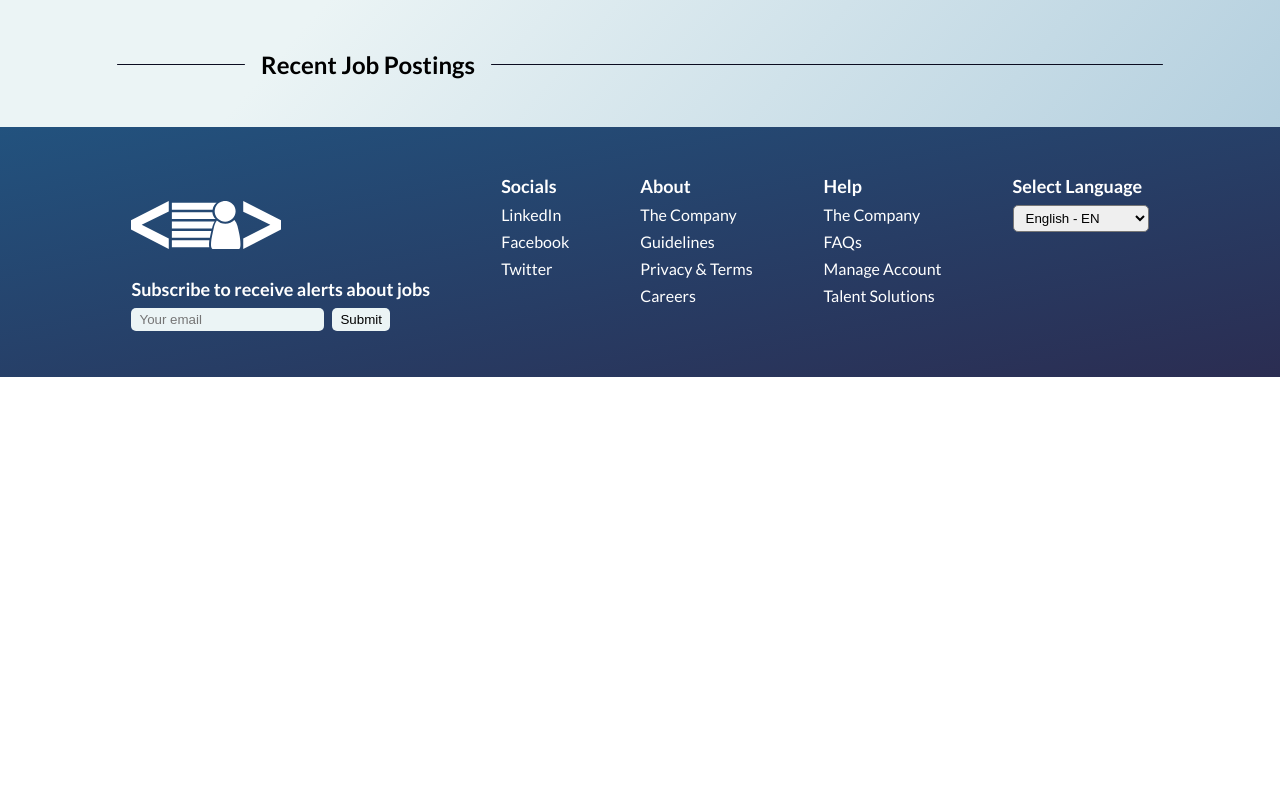
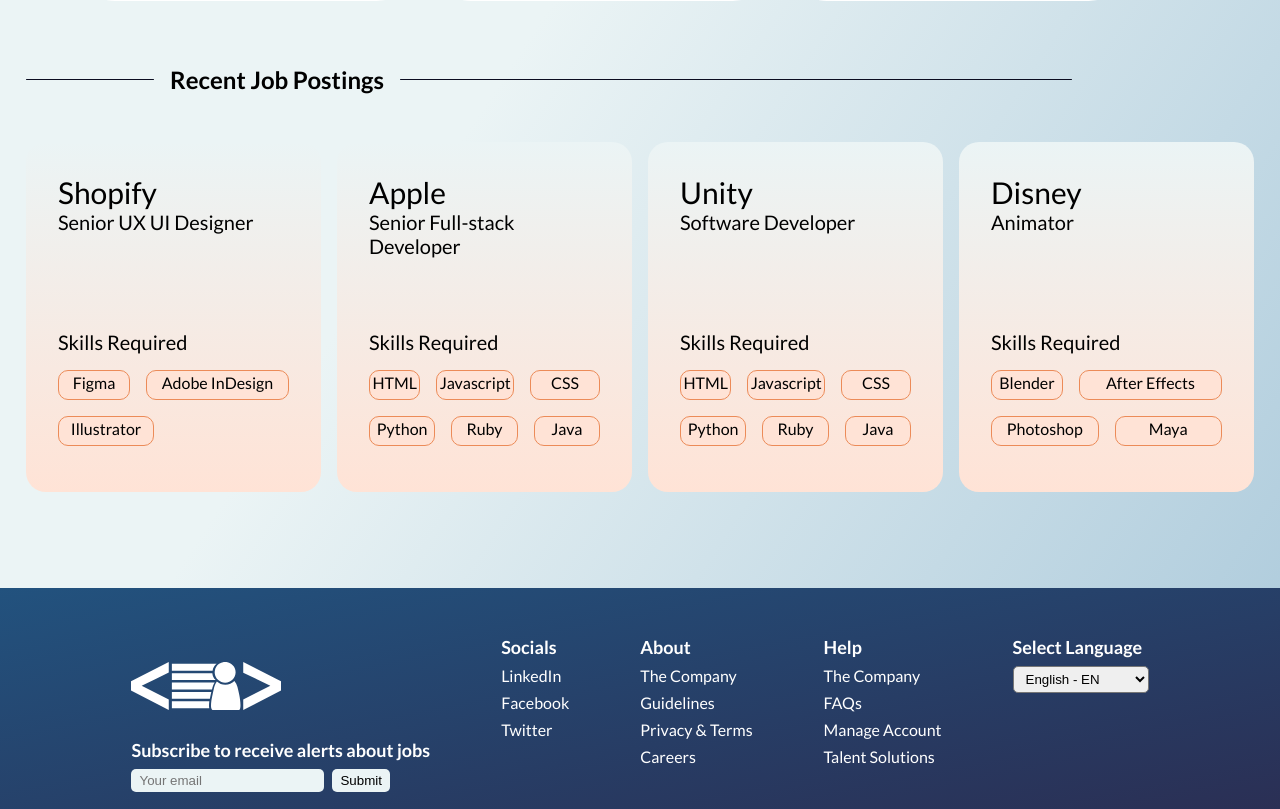
Before and after one commit to Mariessa-Pinto/hackthebreak2023, a Next.js app: page / in a window 1280 px wide. Shown: the part 1100-1909 px from the top of the page. Before the commit the page ends 1477 px from the top, so only its background shows below. Built offline with nearby package versions, Linux system fonts and the light colour scheme.

Commit message:
recent job postings done

```diff
--- a/components/Navbar/index.js
+++ b/components/Navbar/index.js
@@ -22,7 +22,7 @@
             </div>
             <div className={styles.buttonAndProfile}>
             <button className={styles.button}>Login</button>
-                <Link href={'@/pages/profile.js'}>
+                <Link href={'/profile'}>
                     <Image
                         src={'/imgs/profileIcon.png'}
                         alt={'profile icon'}
--- a/pages/index.js
+++ b/pages/index.js
@@ -142,7 +142,78 @@
             <h2>Recent Job Postings</h2>
             <div className={styles.bigLineTwo}></div>
           </div>
-          <div className={styles.cards}>
+          <div className={styles.allCards}>
+          <div className={styles.cardsOne}>
+            <div className={styles.topCard}>
+              <p className={styles.title}>Shopify</p>
+              <p className={styles.subtitle}>Senior UX UI Designer</p>
+            </div>
+            <div className={styles.bottomCard}>
+              <p className={styles.subtitle}>Skills Required</p>
+              <div className={styles.cardTopRow}>
+                <div className={styles.tagg}>Figma</div>
+                <div className={styles.taggTwo}>Adobe InDesign</div>
+              </div>
+                <div className={styles.taggThree}>Illustrator</div>
+            </div>
+          </div>
+          <div className={styles.cardsTwo}>
+            <div className={styles.topCardTwo}>
+              <p className={styles.title}>Apple</p>
+              <p className={styles.subtitle}>Senior Full-stack Developer</p>
+            </div>
+            <div className={styles.bottomCard}>
+              <p className={styles.subtitle}>Skills Required</p>
+              <div className={styles.cardTopRow}>
+                <div className={styles.tagg}>HTML</div>
+                <div className={styles.taggTwo}>Javascript</div>
+                <div className={styles.taggTwo}>CSS</div>
+              </div>
+              <div className={styles.cardTopRow}>
+                <div className={styles.taggTwo}>Python</div>
+                <div className={styles.taggTwo}>Ruby</div>
+                <div className={styles.taggTwo}>Java</div>
+              </div>
+            </div>
+          </div>
+          <div className={styles.cardsTwo}>
+            <div className={styles.topCard}>
+              <p className={styles.title}>Unity</p>
+              <p className={styles.subtitle}>Software Developer</p>
+            </div>
+            <div className={styles.bottomCard}>
+              <p className={styles.subtitle}>Skills Required</p>
+              <div className={styles.cardTopRow}>
+                <div className={styles.tagg}>HTML</div>
+                <div className={styles.taggTwo}>Javascript</div>
+                <div className={styles.taggTwo}>CSS</div>
+              </div>
+              <div className={styles.cardTopRow}>
+                 <div className={styles.taggTwo}>Python</div>
+                <div className={styles.taggTwo}>Ruby</div>
+                <div className={styles.taggTwo}>Java</div>
+              </div>
+            </div>
+          </div>
+          <div className={styles.cardsTwo}>
+            <div className={styles.topCard}>
+              <p className={styles.title}>Disney</p>
+              <p className={styles.subtitle}>Animator</p>
+            </div>
+            <div className={styles.bottomCard}>
+              <p className={styles.subtitle}>Skills Required</p>
+              <div className={styles.cardTopRow}>
+                <div className={styles.tagg}>Blender</div>
+                <div className={styles.taggTwo}>After Effects</div>
+              </div>
+              <div className={styles.cardTopRow}>
+                <div className={styles.taggTwo}>Photoshop</div>
+                <div className={styles.taggTwo}>Maya</div>
+              </div>
+            </div>
+          </div>
+
+
 
           </div>
         </div>
--- a/styles/Home.module.css
+++ b/styles/Home.module.css
@@ -16,7 +16,7 @@
 
 .leftCol {
   width: 50%;
-  padding: 0 2rem;
+  padding: 0 6rem;
 }
 
 .welcome {
@@ -285,6 +285,84 @@
   cursor: pointer;
 }
 
+.cardsOne {
+  width: 295px;
+  height: 350px;
+  background: linear-gradient(to top, #FFE3D6, #EBF4F5);
+  padding: 2rem;
+  margin-bottom: 6rem;
+  border-radius: 20px;
+}
+
+.cardsTwo {
+  width: 295px;
+  height: 350px;
+  background: linear-gradient(to top, #FFE3D6, #EBF4F5);
+  padding: 2rem;
+  margin-bottom: 6rem;
+  border-radius: 20px;
+}
+
+.title {
+  font-size: 30px;
+}
+
+.subtitle {
+  font-size: 20px;
+  margin-bottom: 1rem;
+}
+
+.tagg {
+  height: 30px;
+  width: 5rem;
+  padding: 0.15rem;
+  background-color: var(--light-peach);
+  border: 1.5px solid var(--orange);
+  border-radius: 10px;
+  text-align: center;
+}
+
+.taggTwo {
+  height: 30px;
+  width: 10rem;
+  padding: 0.15rem;
+  background-color: var(--light-peach);
+  border: 1.5px solid var(--orange);
+  border-radius: 10px;
+  text-align: center;
+}
+
+.taggThree {
+  height: 30px;
+  width: 6rem;
+  padding: 0.15rem;
+  background-color: var(--light-peach);
+  border: 1.5px solid var(--orange);
+  border-radius: 10px;
+  text-align: center;
+}
+
+.cardTopRow {
+  display: flex;
+  flex-direction: row;
+  margin-bottom: 1rem;
+  gap: 1rem;
+}
+
+.topCard {
+  margin-bottom: 6rem;
+}
+
+.topCardTwo {
+  margin-bottom: 4.5rem;
+}
+
+.allCards {
+  display: flex;
+  flex-direction: row;
+  gap: 1rem;
+}
+
 /* Mobile */
 @media only screen and (max-width: 430px) {
   .intro {
@@ -325,5 +403,11 @@
   .arrow {
     display: none;
   }
+  .cardsTwo {
+    display: none;
+  }
+  .cardsOne {
+    margin-left: 1rem;
+  }
 
 }
```
